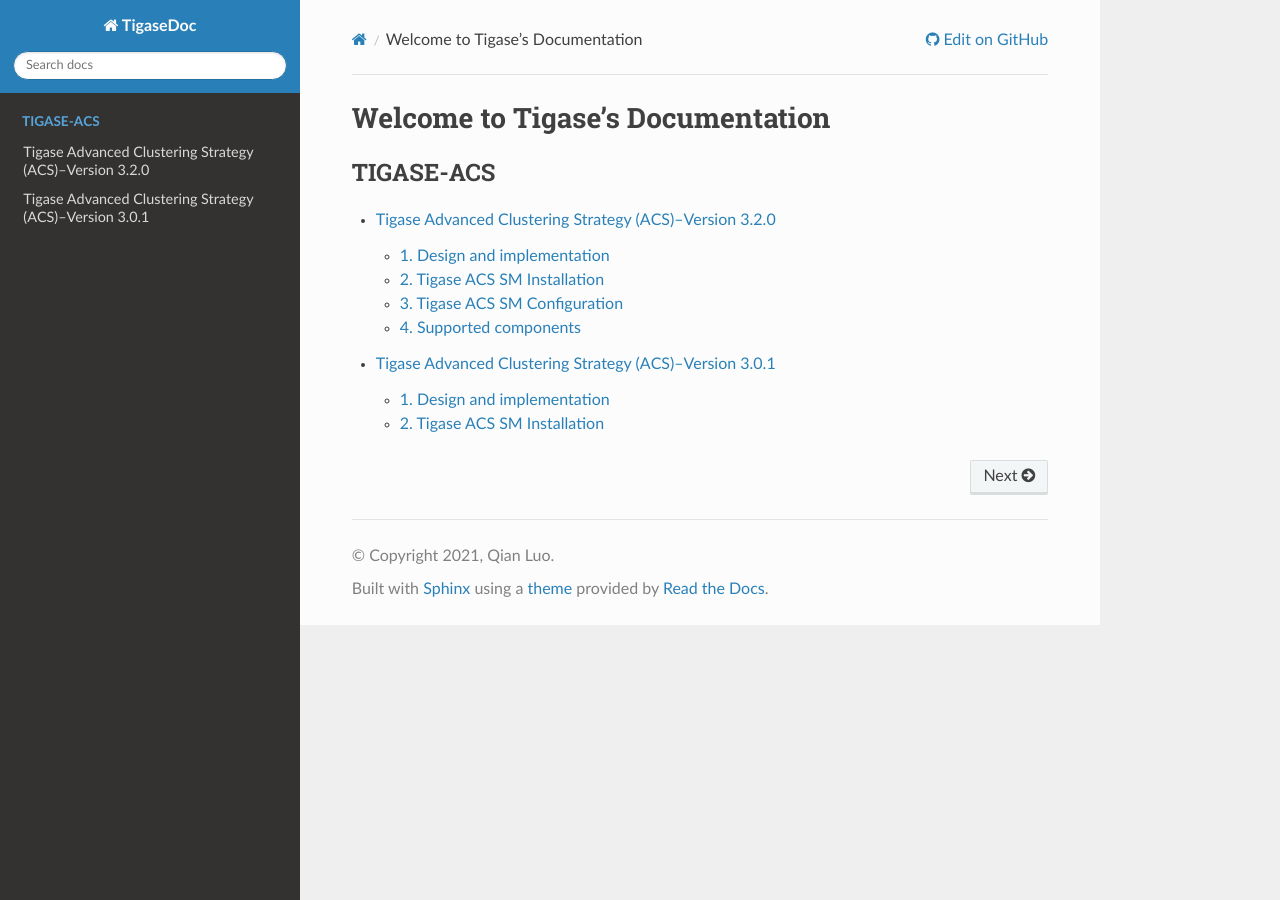
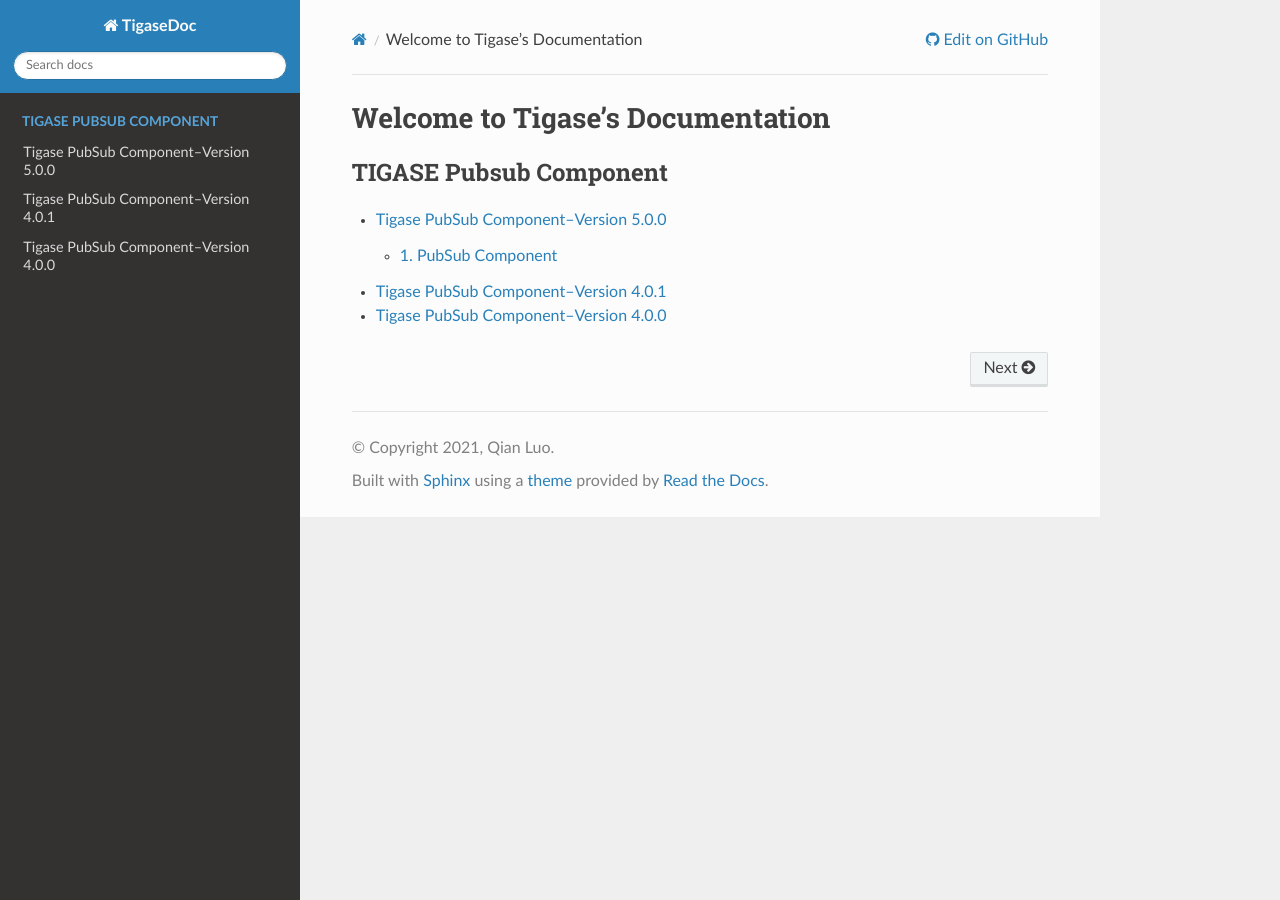
Before and after one commit to qianqianluo/test-docs2, a Sphinx documentation site: the page built from docs/index.rst, in a window 1280 px wide. Built offline with Sphinx 7.4.7 and the Read the Docs theme 2.0.0, drawn with Linux system fonts in a browser that asks for light colours; the version number could not be read and is left out; some of the changed lines change nothing that is shown.

Commit message:
added and deleted files

```diff
--- a/docs/3.0.1.rst
+++ /dev/null
@@ -1,29 +0,0 @@
-========================================================
-Tigase Advanced Clustering Strategy (ACS)--Version 3.0.1
-========================================================
-
-1. Design and implementation
-============================
-
-1.1. ACS
---------
-
-ACS is our general purpose, commercial clustering strategy designed for more or less typical XMPP installations of up to 5 - 7.5 millions of online users and up to 50 cluster nodes. The load tests we have run over the code were included a user database with 100mln accounts and an average roster size of up to 150.
-
-1.2. Design
------------
-
-The clustering strategy is based on sharing information between cluster nodes about online users. Who is online and where the user is connected. Communication between cluster nodes is processed with the highest priority to ensure minimal delays with online user data population. An efficient synchronization mechanism allows for a minimal traffic between cluster nodes and distributing accurate data about connecting and disconnecting users.
-
-2. Tigase ACS SM Installation
-=============================
-
-Tigase ACS SM component can be obtained from tigase-acs distribution package. All final releases will be available in the Files section of the project. Component is also included in Tigase XMPP Server distribution files (which include both installer and @-dist-max@ flavour of archive).
-
-After downloading the archive it\'s simply matter of extracting it and copying contents of libs/ directory of extracted archive to the libs/ directory in tigase-server/ installation directory, eg. under \*nix systems (assuming the archive was downloaded to main Tigase Server directory):
-
-.. code-block:: bash
-   :name: bash
-
-   tar -xf tigase-acs-${version}.tar.gz
-   cp -R tigase-acs-${version}/libs/ tigase-server/libs
--- /dev/null
+++ b/docs/Version4.0.0.rst
@@ -0,0 +1,3 @@
+========================================================
+Tigase PubSub Component--Version 4.0.0
+========================================================
--- /dev/null
+++ b/docs/Version4.0.1.rst
@@ -0,0 +1,3 @@
+========================================================
+Tigase PubSub Component--Version 4.0.1
+========================================================
--- /dev/null
+++ b/docs/Version5.0.0.rst
@@ -0,0 +1,28 @@
+
+========================================================
+Tigase PubSub Component--Version 5.0.0
+========================================================
+
+Welcome to Tigase PubSub component guide
+
+1. PubSub Component
+===================
+
+Tigase\’s Publish Subscribe component is an XEP-0060 compliant plugin handling all publish and subscribe activity within Tigase server. This is enabled as default with the pubsub name, however you may include the following line if you wish to customize it\’s configuration.
+.. code-block:: bash
+
+   pubsub () {}
+
+You may change the name so long as you specify the pubsub class within parenthesis.
+
+1.1. Announcement
+-----------------
+1.1.1. Major changes
+^^^^^^^^^^^^^^^^^^^^
+Tigase pubsub component has undergone a few major changes to our code and structure. To continue to use Tigase pubsub component, a few changes may be needed to be made to your systems. Please see them below:
+
+*Database schema changes*
+
+Current version comes with changes to database schema to improve JID comparison during lookup of nodes, subscriptions, affiliations, etc.
+
+To continue usage of new versions of pubsub component it is required to manually load new component database schema, see database preparation section for more information.
--- a/docs/index.rst
+++ b/docs/index.rst
@@ -5,7 +5,8 @@
 
 .. toctree::
    :maxdepth: 2
-   :caption: TIGASE-ACS
+   :caption: TIGASE Pubsub Component
 
-   tigase-acs
-   3.0.1
+   Version5.0.0
+   Version4.0.1
+   Version4.0.0
--- a/docs/tigase-acs.rst
+++ /dev/null
@@ -1,77 +0,0 @@
-
-========================================================
-Tigase Advanced Clustering Strategy (ACS)--Version 3.2.0
-========================================================
-1. Design and implementation
-============================
-
-1.1. ACS
---------
-
-ACS is our general purpose, commercial clustering strategy designed for more or less typical XMPP installations easily scaling to millions and beyond of online users without limit on cluster nodes. The load tests we have run over the code were included a user database with 100mln accounts and an average roster size of up to 150, but that\'s not the limit.
-
-1.2. Design
------------
-The clustering strategy is based on sharing information between cluster nodes about online users. Who is online and where the user is connected. Communication between cluster nodes is processed with the highest priority to ensure minimal delays with online user data population. An efficient synchronization mechanism allows for a minimal traffic between cluster nodes and distributing accurate data about connecting and disconnecting users.
-
-2. Tigase ACS SM Installation
-=============================
-
-Tigase ACS SM component is by default provided with Tigase XMPP Server release (@-dist-max@ flavour of archive) so it\'s enough to enable it in the configuration. It can be also obtained from tigase-acs distribution package.
-
-After downloading the archive it\'s simply matter of extracting it and copying contents of jars/ directory of extracted archive to the jars/ directory in tigase-server/ installation directory, eg. under \*nix systems (assuming the archive was downloaded to main Tigase Server directory):
-
-.. code-block:: bash
-
-   tar -xf tigase-acs-${version}.tar.gz
-   cp -R tigase-acs-${version}/jars/ tigase-server/jars/
-
-3. Tigase ACS SM Configuration
-==============================
-
-In order to user Advanced Clustering Strategy, clustering mode first needs to be turned on:
-
-.. code-block:: bash
-
-   'cluster-mode' = true
-
-and then an ACS strategy needs to be enabled:
-
-.. code-block:: bash
-
-   'sess-man' {
-    strategy (class: tigase.server.cluster.strategy.OnlineUsersCachingStrategy) {}
-    }
-
-4. Supported components
-=======================
-
-4.1. Tigase Advanced Clustering Strategy for Multi User Chat (ACS-MUC)
-----------------------------------------------------------------------
-
-4.1.1. Overview
-^^^^^^^^^^^^^^^
-
-ACS for MUC allows seamless clustering of MUC rooms across Tigase XMPP server cluster installation. ACS for MUC is required for clustered MUC deployments. If offers various strategies to handle distribution of traffic and rooms across the cluster, which allows fine-tune configuration of the deployment to individual needs.
-
-4.1.2. Tigase ACS MUC Configuration
-^^^^^^^^^^^^^^^^^^^^^^^^^^^^^^^^^^^
-In order to use ACS for MUC, main Advance Clustering Strategy is required. Once it\'s enabled, clustered version of MUC component will be selected by default during startup therefore it\'s not required to configure it explicitly (make sure no class is configured).
-
-.. code-block:: bash
-
-   muc () {}
-
-It\'s also possible to explicitly configure the class with the following configuration:
-
-.. code-block:: bash
-
-   muc (class: tigase.muc.cluster.MUCComponentClustered) {}
-
-With the above configuration default MUC clustering strategy will be used. In order to select different strategy you have to configure it\'s class in strategy bean within muc component bean:
-
-.. code-block:: bash
-
-   muc () {
-     strategy (class: tigase.muc.cluster.ShardingStrategy) {}
-   }
```
